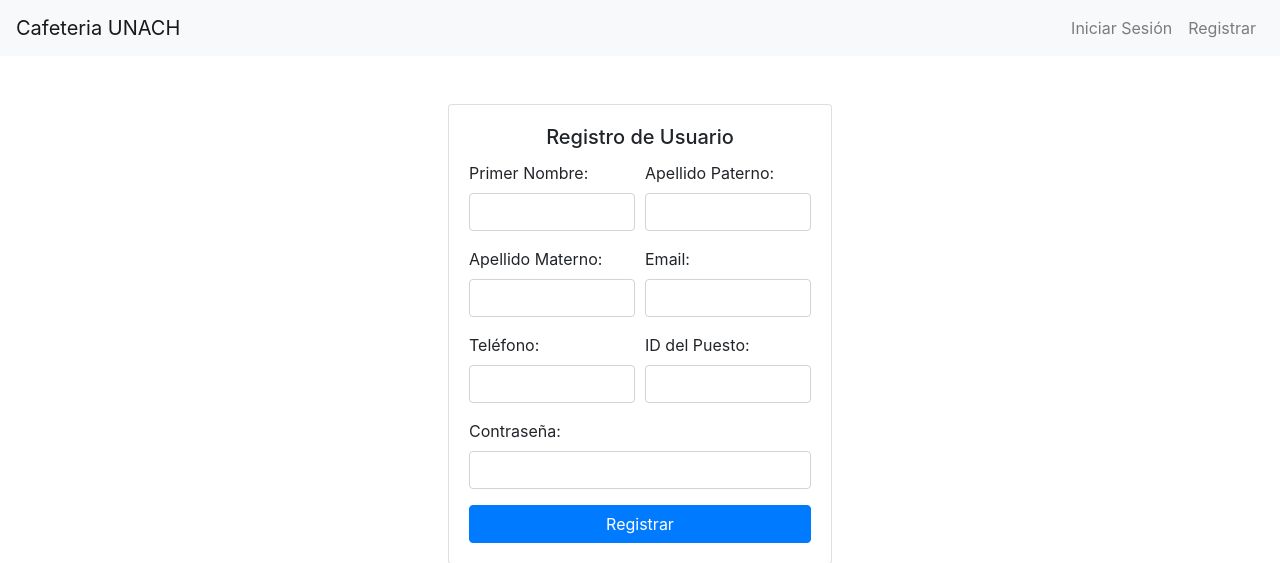
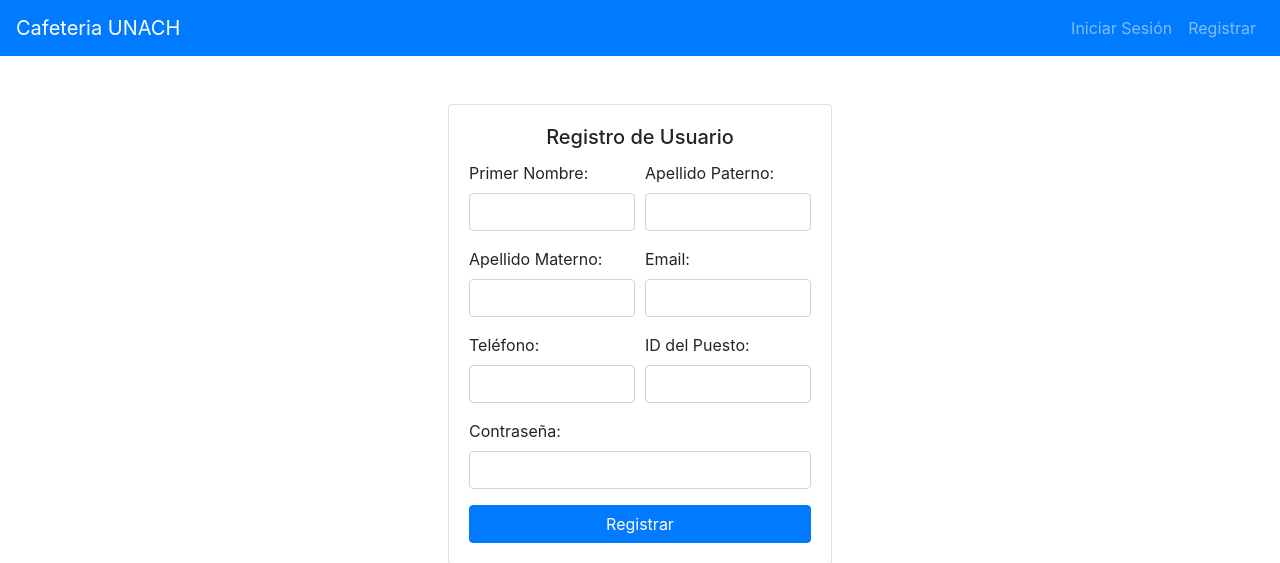
Before and after one commit to VictorLopez09/sam, a Flask app: page /register in a window 1280 px wide. Shown: the top 563 px of the page. Run offline with Flask 2, Linux system fonts and the light colour scheme; some libraries are stand-ins or nearby versions.

Commit message:
add-color-navbar

```diff
--- a/templates/home.html
+++ b/templates/home.html
@@ -11,7 +11,7 @@
 <body>
 
     <!-- Navbar -->
-    <nav class="navbar navbar-expand-lg navbar-light bg-light">
+    <nav class="navbar navbar-expand-lg navbar-dark bg-primary">
         <a class="navbar-brand" href="#">Mi Aplicación</a>
         <button class="navbar-toggler" type="button" data-toggle="collapse" data-target="#navbarNav"
             aria-controls="navbarNav" aria-expanded="false" aria-label="Toggle navigation">
--- a/templates/login.html
+++ b/templates/login.html
@@ -8,7 +8,7 @@
 </head>
 <body>
     <!-- Navbar -->
-    <nav class="navbar navbar-expand-lg navbar-light bg-light">
+    <nav class="navbar navbar-expand-lg navbar-dark bg-primary">
         <a class="navbar-brand" href="#">Cafeteria UNACH</a>
         <button class="navbar-toggler" type="button" data-toggle="collapse" data-target="#navbarNav"
             aria-controls="navbarNav" aria-expanded="false" aria-label="Toggle navigation">
--- a/templates/register.html
+++ b/templates/register.html
@@ -11,7 +11,7 @@
 <body>
 
     <!-- Navbar -->
-    <nav class="navbar navbar-expand-lg navbar-light bg-light">
+    <nav class="navbar navbar-expand-lg navbar-dark bg-primary">
         <a class="navbar-brand" href="#">Cafeteria UNACH</a>
         <button class="navbar-toggler" type="button" data-toggle="collapse" data-target="#navbarNav"
             aria-controls="navbarNav" aria-expanded="false" aria-label="Toggle navigation">
```
